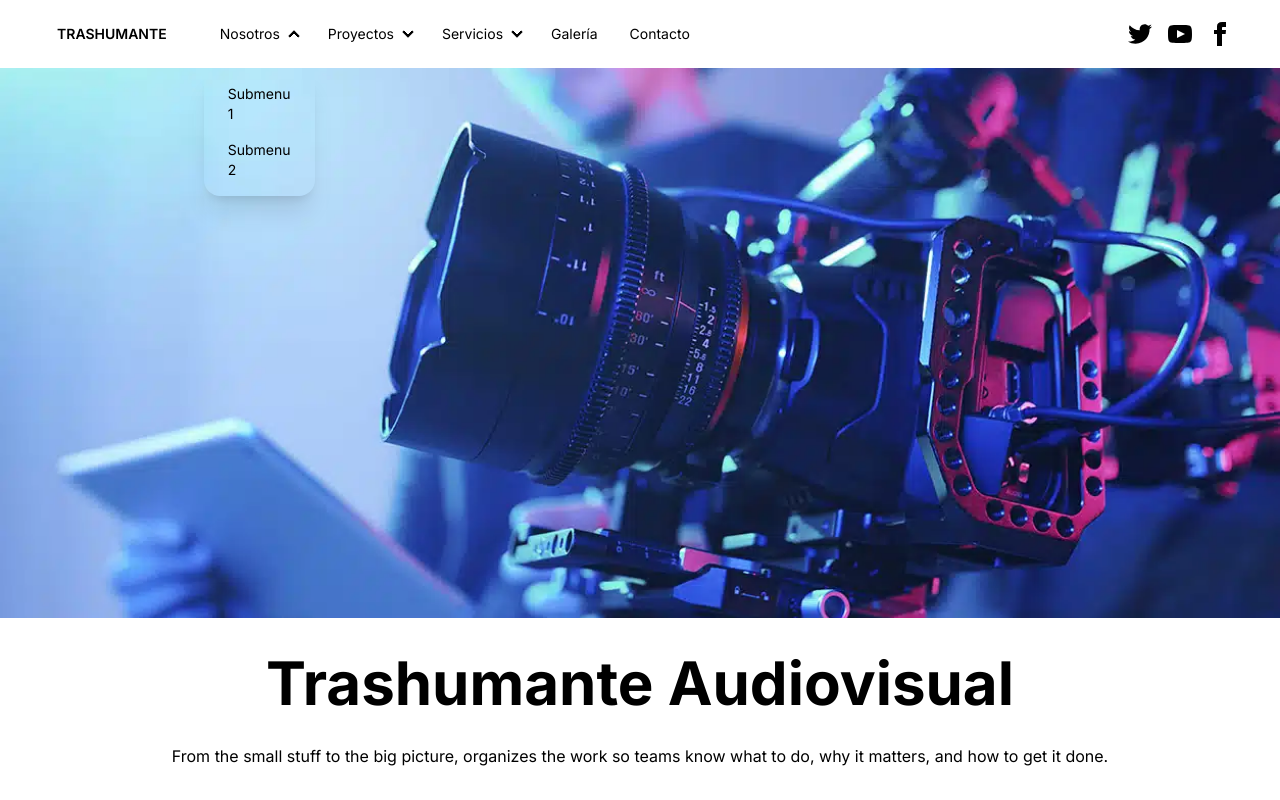
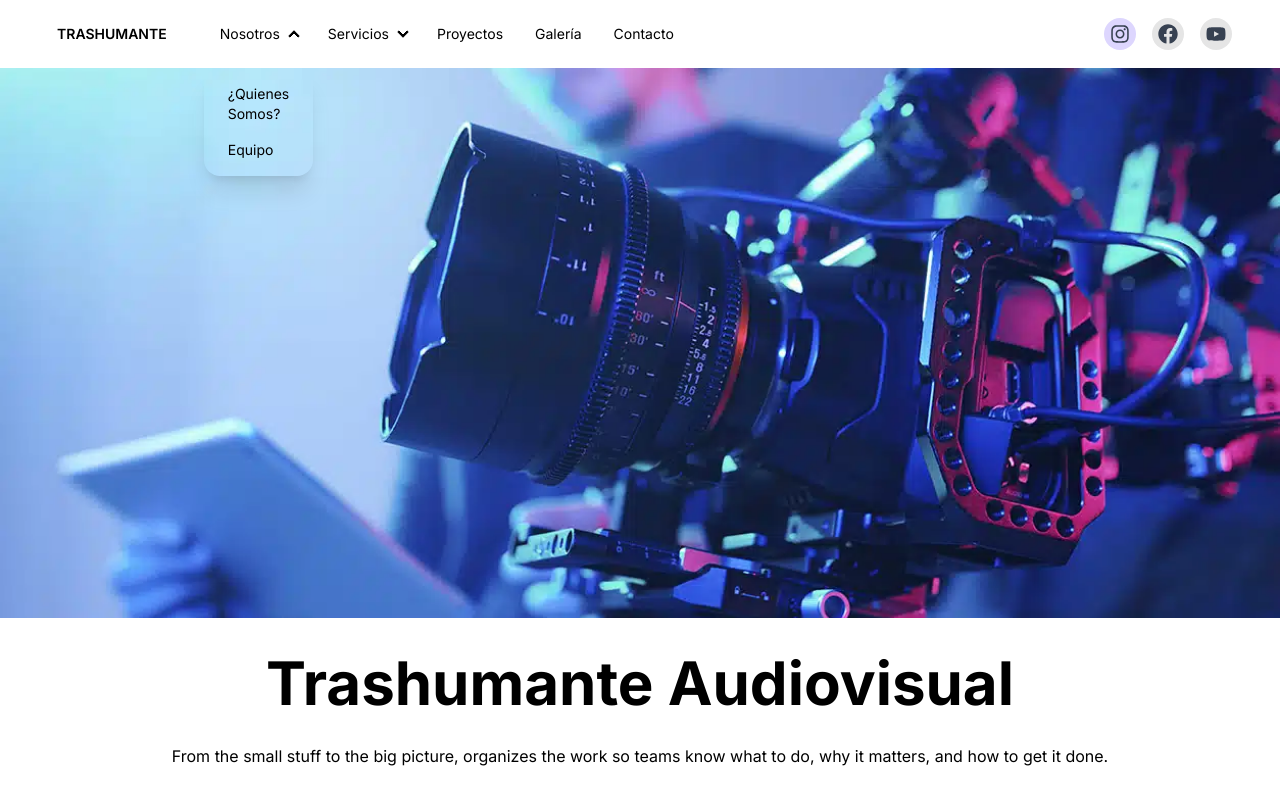
Before and after one commit to CatalinaScheleff/Trashumante-Project, a Next.js app: page / in a window 1280 px wide. Both pictures are taken after a click on the heading "Nosotros". Built offline with nearby package versions, Linux system fonts and the light colour scheme.

Commit message:
Navbar Update

```diff
--- a/package.json
+++ b/package.json
@@ -11,7 +11,8 @@
   "dependencies": {
     "next": "14.2.3",
     "react": "^18",
-    "react-dom": "^18"
+    "react-dom": "^18",
+    "react-icons": "^5.1.0"
   },
   "devDependencies": {
     "daisyui": "^4.10.2",
--- a/src/components/Navbar.jsx
+++ b/src/components/Navbar.jsx
@@ -1,3 +1,5 @@
+import { FaInstagram, FaFacebook, FaYoutube } from "react-icons/fa";
+
 const Navbar = () => {
     return (
         <div className="navbar bg-base-100 px-10">
@@ -29,17 +31,8 @@ const Navbar = () => {
               <details>
                 <summary>Nosotros</summary>
                 <ul className="p-2">
-                  <li><a>Submenu 1</a></li>
-                  <li><a>Submenu 2</a></li>
-                </ul>
-              </details>
-            </li>
-            <li>
-              <details>
-                <summary>Proyectos</summary>
-                <ul className="p-2">
-                  <li><a>Submenu 1</a></li>
-                  <li><a>Submenu 2</a></li>
+                  <li><a>¿Quienes Somos?</a></li>
+                  <li><a>Equipo</a></li>
                 </ul>
               </details>
             </li>
@@ -47,21 +40,22 @@ const Navbar = () => {
               <details>
                 <summary>Servicios</summary>
                 <ul className="p-2">
-                  <li><a>Submenu 1</a></li>
-                  <li><a>Submenu 2</a></li>
+                  <li><a>Fotografía</a></li>
+                  <li><a>VideoClip</a></li>
+                  <li><a>Producción de Eventos</a></li>
                 </ul>
               </details>
             </li>
+            <li><a>Proyectos</a></li>
             <li><a>Galería</a></li>
             <li><a>Contacto</a></li>
           </ul>
         </div>
         </div>
         <div className="navbar-end">
-        <a><svg xmlns="http://www.w3.org/2000/svg" width="24" height="24" viewBox="0 0 24 24" className="fill-current mx-2"><path d="M24 4.557c-.883.392-1.832.656-2.828.775 1.017-.609 1.798-1.574 2.165-2.724-.951.564-2.005.974-3.127 1.195-.897-.957-2.178-1.555-3.594-1.555-3.179 0-5.515 2.966-4.797 6.045-4.091-.205-7.719-2.165-10.148-5.144-1.29 2.213-.669 5.108 1.523 6.574-.806-.026-1.566-.247-2.229-.616-.054 2.281 1.581 4.415 3.949 4.89-.693.188-1.452.232-2.224.084.626 1.956 2.444 3.379 4.6 3.419-2.07 1.623-4.678 2.348-7.29 2.04 2.179 1.397 4.768 2.212 7.548 2.212 9.142 0 14.307-7.721 13.995-14.646.962-.695 1.797-1.562 2.457-2.549z"></path></svg>
-    </a>
-    <a><svg xmlns="http://www.w3.org/2000/svg" width="24" height="24" viewBox="0 0 24 24" className="fill-current mx-2"><path d="M19.615 3.184c-3.604-.246-11.631-.245-15.23 0-3.897.266-4.356 2.62-4.385 8.816.029 6.185.484 8.549 4.385 8.816 3.6.245 11.626.246 15.23 0 3.897-.266 4.356-2.62 4.385-8.816-.029-6.185-.484-8.549-4.385-8.816zm-10.615 12.816v-8l8 3.993-8 4.007z"></path></svg></a>
-    <a><svg xmlns="http://www.w3.org/2000/svg" width="24" height="24" viewBox="0 0 24 24" className="fill-current mx-2"><path d="M9 8h-3v4h3v12h5v-12h3.642l.358-4h-4v-1.667c0-.955.192-1.333 1.115-1.333h2.885v-5h-3.808c-3.596 0-5.192 1.583-5.192 4.615v3.385z"></path></svg></a>
+        <div class="w-8 h-8 bg-violet-200 rounded-full grid place-items-center mx-2"> <FaInstagram className="text-gray-700 text-xl"/> </div>
+        <div class="w-8 h-8 bg-neutral-200 rounded-full grid place-items-center mx-2"> <FaFacebook className="text-gray-700 text-xl"/> </div>
+        <div class="w-8 h-8 bg-neutral-200 rounded-full grid place-items-center mx-2"> <FaYoutube className="text-gray-700 text-xl"/> </div>
         </div>
       </div>
      );
```
Also changed, not shown: 1 other file (tests, documents, lock files or other folders).
